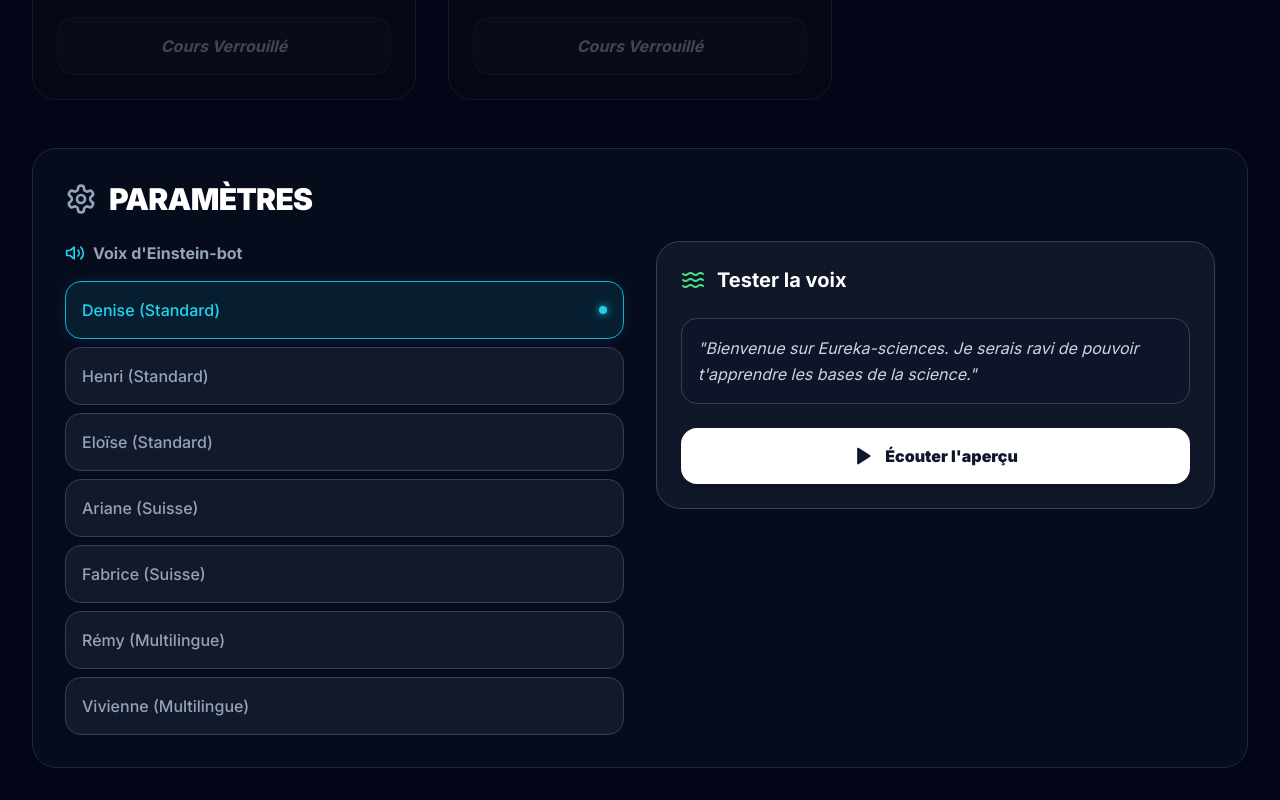
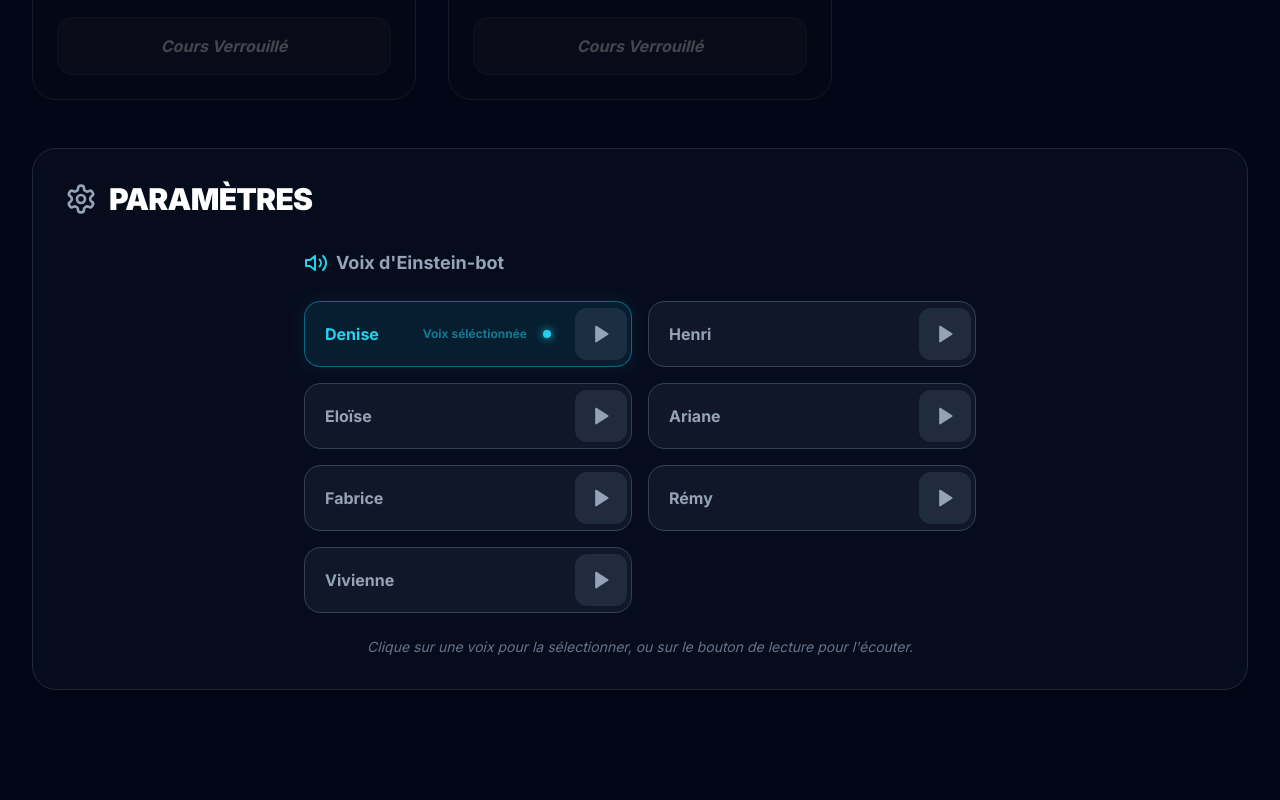
Before and after one commit to Zakhiel50/eureka-science, a Next.js app: page / in a window 1280 px wide. Shown: the part 2210-3010 px from the top of the page. After the commit the page ends 2932 px from the top, so only its background shows below. Built offline with nearby package versions, Linux system fonts and the light colour scheme.

Commit message:
feat: change UX on voices choose

```diff
--- a/app/page.tsx
+++ b/app/page.tsx
@@ -2,24 +2,25 @@
 
 import { useUser } from "@/app/context/UserContext";
 import { coursesList } from "@/lib/courses-utils";
-import { GraduationCap, Lock, Star, Play, CheckCircle, Target, FlaskConical, Settings, Volume2, Waves, ArrowUp } from "lucide-react";
+import { GraduationCap, Lock, Star, Play, CheckCircle, Target, FlaskConical, Settings, Volume2, ArrowUp, Loader2 } from "lucide-react";
 import Link from "next/link";
 import Image from "next/image";
 import { useState, useEffect, useRef } from "react";
+import { div } from "framer-motion/client";
 
 const VOICES = [
-  { id: 'fr-FR-DeniseNeural', name: 'Denise (Standard)' },
-  { id: 'fr-FR-HenriNeural', name: 'Henri (Standard)' },
-  { id: 'fr-FR-EloiseNeural', name: 'Eloïse (Standard)' },
-  { id: 'fr-CH-ArianeNeural', name: 'Ariane (Suisse)' },
-  { id: 'fr-CH-FabriceNeural', name: 'Fabrice (Suisse)' },
-  { id: 'fr-FR-RemyMultilingualNeural', name: 'Rémy (Multilingue)' },
-  { id: 'fr-FR-VivienneMultilingualNeural', name: 'Vivienne (Multilingue)' },
+  { id: 'fr-FR-DeniseNeural', name: 'Denise' },
+  { id: 'fr-FR-HenriNeural', name: 'Henri' },
+  { id: 'fr-FR-EloiseNeural', name: 'Eloïse' },
+  { id: 'fr-CH-ArianeNeural', name: 'Ariane' },
+  { id: 'fr-CH-FabriceNeural', name: 'Fabrice' },
+  { id: 'fr-FR-RemyMultilingualNeural', name: 'Rémy' },
+  { id: 'fr-FR-VivienneMultilingualNeural', name: 'Vivienne' },
 ];
 
 export default function Home() {
   const { xp, completedCourses, scores, preferredVoice, setPreferredVoice } = useUser();
-  const [isPlaying, setIsPlaying] = useState(false);
+  const [playingVoiceId, setPlayingVoiceId] = useState<string | null>(null);
   const [showBackToTop, setShowBackToTop] = useState(false);
   const audioRef = useRef<HTMLAudioElement | null>(null);
 
@@ -37,16 +38,26 @@
     };
   }, []);
 
-  const testVoice = async () => {
-    if (isPlaying) return;
-    setIsPlaying(true);
+  const testVoice = async (voiceId: string) => {
+    if (playingVoiceId) {
+      if (audioRef.current) {
+        audioRef.current.pause();
+        audioRef.current = null;
+      }
+      if (playingVoiceId === voiceId) {
+        setPlayingVoiceId(null);
+        return;
+      }
+    }
+
+    setPlayingVoiceId(voiceId);
     try {
       const response = await fetch('/api/tts', {
         method: 'POST',
         headers: { 'Content-Type': 'application/json' },
         body: JSON.stringify({
           text: "Bienvenue sur Eureka-sciences. Je serais ravi de pouvoir t'apprendre les bases de la science.",
-          voice: preferredVoice
+          voice: voiceId
         })
       });
 
@@ -57,14 +68,14 @@
       const audio = new Audio(url);
       audioRef.current = audio;
       audio.onended = () => {
-        setIsPlaying(false);
+        setPlayingVoiceId(null);
         URL.revokeObjectURL(url);
         audioRef.current = null;
       };
       await audio.play();
     } catch (error) {
       console.error(error);
-      setIsPlaying(false);
+      setPlayingVoiceId(null);
     }
   };
 
@@ -231,74 +242,65 @@
       </section>
 
       {/* Paramètres Section */}
-      <section id="settings-section" className="bg-slate-900/40 p-8 rounded-3xl border border-slate-800 shadow-xl backdrop-blur-sm space-y-6">
+      <section id="settings-section" className="bg-slate-900/40 p-8 rounded-3xl border border-slate-800 shadow-xl backdrop-blur-sm space-y-8">
         <div className="flex items-center gap-3">
           <Settings className="w-8 h-8 text-slate-400" />
           <h2 className="text-3xl font-black text-white uppercase tracking-tight">Paramètres</h2>
         </div>
 
-        <div className="grid md:grid-cols-2 gap-8 items-start">
-          <div className="space-y-4">
-            <label className="text-slate-400 font-bold flex items-center gap-2">
-              <Volume2 className="w-5 h-5 text-cyan-400" />
+        <div className="space-y-6 max-w-2xl mx-auto w-full">
+          <label className="text-slate-400 font-bold flex items-center gap-2 text-lg">
+            <Volume2 className="w-6 h-6 text-cyan-400" />
             Voix d&apos;Einstein-bot
           </label>
-            <div className="grid grid-cols-1 gap-2">
+
+          <div className="grid grid-cols-1 sm:grid-cols-2 gap-4">
             {VOICES.map((voice) => (
+              <div
+                key={voice.id}
+                className={`group flex items-center gap-2 p-1 rounded-2xl border transition-all ${
+                  preferredVoice === voice.id
+                    ? "bg-cyan-500/10 border-cyan-500/50 shadow-[0_0_20px_rgba(6,182,212,0.1)]"
+                    : "bg-slate-800/40 border-slate-700 hover:border-slate-600"
+                }`}
+              >
                 <button
-                  key={voice.id}
                   onClick={() => setPreferredVoice(voice.id)}
-                  className={`flex items-center justify-between p-4 rounded-2xl border transition-all font-medium ${
-                    preferredVoice === voice.id
-                      ? "bg-cyan-500/10 border-cyan-500 text-cyan-400 shadow-[0_0_15px_rgba(6,182,212,0.1)]"
-                      : "bg-slate-800/50 border-slate-700 text-slate-400 hover:border-slate-600"
+                  className={`flex-1 flex items-center justify-between p-4 rounded-xl transition-all font-bold text-left ${
+                    preferredVoice === voice.id ? "text-cyan-400" : "text-slate-400"
                   }`}
                 >
                   {voice.name}
                   {preferredVoice === voice.id && (
+                    <div className="flex items-center gap-4">
+                      <p className="opacity-50 text-xs">Voix séléctionnée</p>
                       <div className="w-2 h-2 rounded-full bg-cyan-400 animate-pulse shadow-[0_0_8px_rgba(34,211,238,1)]" />
+                    </div>
                   )}
                 </button>
-              ))}
-            </div>
-          </div>
-
-          <div className="bg-slate-800/40 p-6 rounded-3xl border border-slate-700 space-y-6">
-            <div className="flex items-center gap-3">
-              <Waves className="w-6 h-6 text-green-400" />
-              <h3 className="text-xl font-bold text-white">Tester la voix</h3>
-            </div>
-
-            <p className="text-slate-300 italic bg-slate-900/60 p-4 rounded-2xl border border-slate-700 leading-relaxed">
-              &quot;Bienvenue sur Eureka-sciences. Je serais ravi de pouvoir t&apos;apprendre les bases de la science.&quot;
-            </p>
 
                 <button
-              onClick={testVoice}
-              disabled={isPlaying}
-              className={`w-full py-4 rounded-2xl font-black flex items-center justify-center gap-3 transition-all ${
-                isPlaying
-                  ? "bg-slate-700 text-slate-500 cursor-not-allowed"
-                  : "bg-white text-slate-900 hover:bg-cyan-400 hover:text-white shadow-lg active:scale-95"
+                  onClick={() => testVoice(voice.id)}
+                  className={`p-4 rounded-xl transition-all ${
+                    playingVoiceId === voice.id
+                      ? "bg-cyan-500 text-white"
+                      : "bg-slate-700/50 text-slate-400 hover:bg-slate-700 hover:text-cyan-400"
                   }`}
+                  title="Tester la voix"
                 >
-              {isPlaying ? (
-                <>
-                  <div className="flex gap-1">
-                    <span className="w-1.5 h-4 bg-cyan-400 animate-bounce" />
-                    <span className="w-1.5 h-6 bg-cyan-400 animate-bounce [animation-delay:0.2s]" />
-                    <span className="w-1.5 h-4 bg-cyan-400 animate-bounce [animation-delay:0.4s]" />
-                  </div>
-                  Lecture en cours...
-                </>
+                  {playingVoiceId === voice.id ? (
+                    <Loader2 className="w-5 h-5 animate-spin" />
                   ) : (
-                <>
                     <Play className="w-5 h-5 fill-current" />
-                  Écouter l&apos;aperçu
-                </>
                   )}
                 </button>
               </div>
+            ))}
+          </div>
+
+          <p className="text-center text-slate-500 italic text-sm">
+            Clique sur une voix pour la sélectionner, ou sur le bouton de lecture pour l&apos;écouter.
+          </p>
         </div>
       </section>
     </div>
```
Lines whose indentation alone changed are shown as unchanged.
